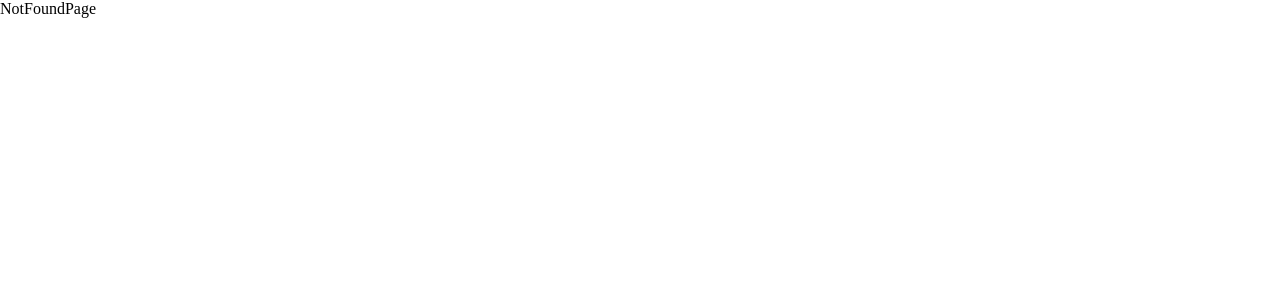
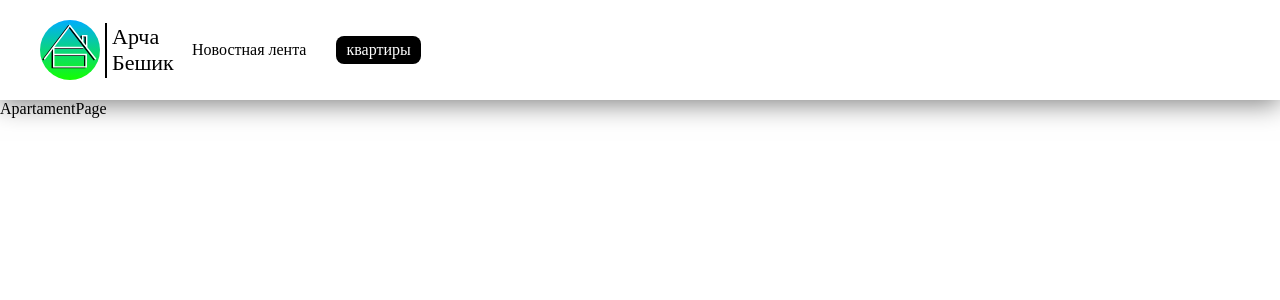
Before and after one commit to NurdinDjumabekov/Project_Arch-Beshik, a React (Vite) app: page /apartament in a window 1280 px wide. Shown: the top 300 px of the page. Built offline with nearby package versions, Linux system fonts and the light colour scheme.

Commit message:
add_newPages

```diff
--- a/src/App.scss
+++ b/src/App.scss
@@ -1,10 +1,14 @@
+@import url('../src/globalStyles/colors.scss');
+
 .container {
     width: 1200px;
     margin: 0 auto;
 }
 li {
     list-style: none;
+    color: var(--root-color-black);
 }
 a {
     text-decoration: none;
+    color: var(--root-color-black);
 }
--- a/src/App.tsx
+++ b/src/App.tsx
@@ -3,6 +3,7 @@ import "./App.scss";
 import MainPage from "./pages/MainPage/MainPage";
 import Layout from "./components/hoc/Layout/Layout";
 import NotFoundPage from "./pages/NotFoundPage/NotFoundPage";
+import ApartamentPage from "./pages/ApartamentPage/ApartamentPage";
 
 function App() {
   return (
@@ -10,6 +11,7 @@ function App() {
       <Routes>
         <Route path="/" element={<Layout />}>
           <Route path="/" element={<MainPage />} />
+          <Route path="/apartament" element={<ApartamentPage />} />
         </Route>
         <Route path="*" element={<NotFoundPage />} />
       </Routes>
--- a/src/components/Menu/NavMenu/NavMenu.module.scss
+++ b/src/components/Menu/NavMenu/NavMenu.module.scss
@@ -4,7 +4,10 @@
     padding: 20px 0px;
     background: var(--root-color-white);
     box-shadow: 0px 4px 25px 0px rgba(0, 0, 0, 0.50);
-    &__logo {
+    &__inner{
+        display: flex;
+        align-items: center;
+        .logo {
             display: flex;
             // justify-content: center;
             align-items: center;
@@ -30,7 +33,22 @@
                 text-transform: capitalize;
             }
         }
-    &__pages {
-
+        .pages {
+            display: flex;
+            justify-content: space-between;
+            gap: 20px;
+            li {
+                padding: 5px 10px;
+            }
+            .activePage {
+                background-color: var(--root-color-black);
+                padding: 5px 10px;
+                border-radius: 8px;
+                transition: background-color 0.5s, color 0.5s;
+                a {
+                    color: var(--root-color-white);
                 }
             }
+        }
+    }
+}
--- a/src/components/Menu/NavMenu/NavMenu.tsx
+++ b/src/components/Menu/NavMenu/NavMenu.tsx
@@ -1,19 +1,76 @@
 import styles from "./NavMenu.module.scss"
 import logo from "../../../assets/images/logo.svg"
-import { NavLink } from "react-router-dom"
+import { NavLink, useLocation } from "react-router-dom"
+import { useEffect, useState } from "react";
 
 const NavMenu = () => {
+
+  interface IPage {
+  id: number;
+  name: string;
+  path: string;
+  bool: boolean;
+}
+
+const location = useLocation()
+
+const [ pages, setPages ]=useState<IPage[]>([
+    {
+      id: 1,
+      name: "Новостная лента",
+      path: "/",
+      bool: false
+    },
+    {
+      id: 2,
+      name: "квартиры",
+      path: "/apartament",
+      bool: false
+    }
+  ])
+
+  console.log(pages, "pages");
+  console.log(location.pathname, "location.pathname");
+
+  useEffect(()=>{
+    const newPage = pages.map((page) => {
+      if (page.path === location.pathname) {
+        return {
+          ...page,
+          bool: true,
+        };
+      } else {
+        return {
+          ...page,
+          bool: false,
+        };
+      }
+    });
+    setPages(newPage);
+  }, [location.pathname])
+
+
   return (
     <div className={styles.navMenu}>
         <div className="container">
-            <NavLink className={styles.navMenu__logo} to={"/"}>
+        <div className={styles.navMenu__inner}>
+            <NavLink className={styles.logo} to={"/"}>
                 <img src={logo} alt={logo} />
                 <div></div>
                 <p>Арча Бешик</p>
             </NavLink>
-            <div className={styles.navMenu__account}>
+            <div className={styles.account}>
                 {/* /// input */}
             </div>
+            <ul className={styles.pages}>
+              {
+                pages?.map((p)=>
+                  (<li key={p.id} className={p.bool ? styles.activePage : ""}>
+                    <NavLink to={p.path}>{p.name}</NavLink>
+                  </li>))
+              }
+            </ul>
+        </div>
         </div>
     </div>
   )
--- /dev/null
+++ b/src/pages/ApartamentPage/ApartamentPage.tsx
@@ -0,0 +1,10 @@
+import React from 'react'
+import styles from "./ApartamentPage.module.scss"
+
+const ApartamentPage = () => {
+  return (
+    <div>ApartamentPage</div>
+  )
+}
+
+export default ApartamentPage
```
Also changed, not shown: src/pages/ApartamentPage/ApartamentPage.module.scss (added). Lines whose indentation alone changed are shown as unchanged.
